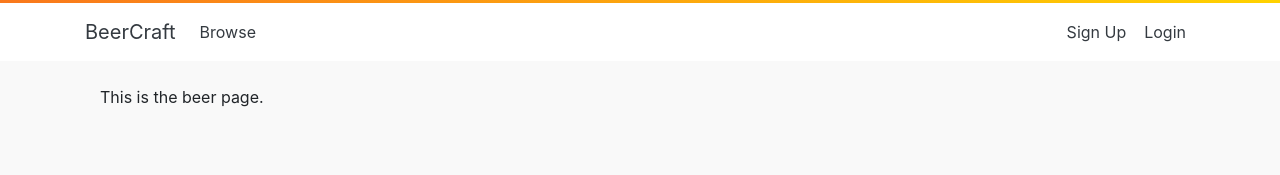
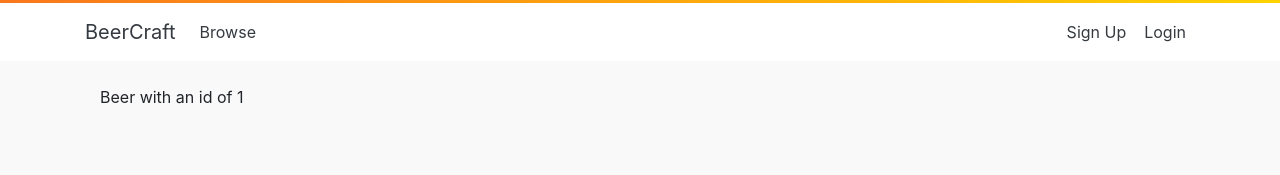
Before and after one commit to chingu-voyage7/Bears-Team-01, a React (Create React App) app in the folder client/: page /beer/1 in a window 1280 px wide. Shown: the top 175 px of the page. Built offline with nearby package versions, Linux system fonts and the light colour scheme; no server answers.

Commit message:
added links on browse page

```diff
--- a/client/src/components/BeerList.js
+++ b/client/src/components/BeerList.js
@@ -1,4 +1,5 @@
 import React from 'react';
+import { Link } from 'react-router-dom';
 
 const BeerList = ({beers}) => {
 
@@ -6,7 +7,7 @@ const BeerList = ({beers}) => {
       <section className="beers row">
         {beers.map(beer =>
           <article className="beer col-sm-12 col-md-6 col-lg-3" key={beer._id}>
-            <p className="beer-name">{beer.beerName}</p>
+            <Link to={"/beer/" + beer._id} className="beer-name">{beer.beerName}</Link>
             <hr/>
             <div className="beer-info">
               <p className="beer-style"><span className="text-orange">Style:</span> {beer.style}</p>
--- a/client/src/components/BeerPage.js
+++ b/client/src/components/BeerPage.js
@@ -5,7 +5,7 @@ const BeerPage = (props) => {
   return (
     <div>
       <div className="container">
-        <p>This is the beer page.</p>
+        <p>Beer with an id of {props.match.params.id}</p>
       </div>
     </div>
   );
--- a/client/src/components/layout/Footer.js
+++ b/client/src/components/layout/Footer.js
@@ -20,7 +20,7 @@ const Footer = () => (
                 <ul className="list-unstyled footer-list">
                   <li><Link className="footer-link" to="/">Trending</Link></li>
                   <li><Link className="footer-link" to="/">Latest</Link></li>
-                  <li><Link className="footer-link" to="/">Browse</Link></li>
+                  <li><Link className="footer-link" to="/browse">Browse</Link></li>
                 </ul>
             </div>
             <div className="col-sm-4 col-md-4 col-lg-4">
```
